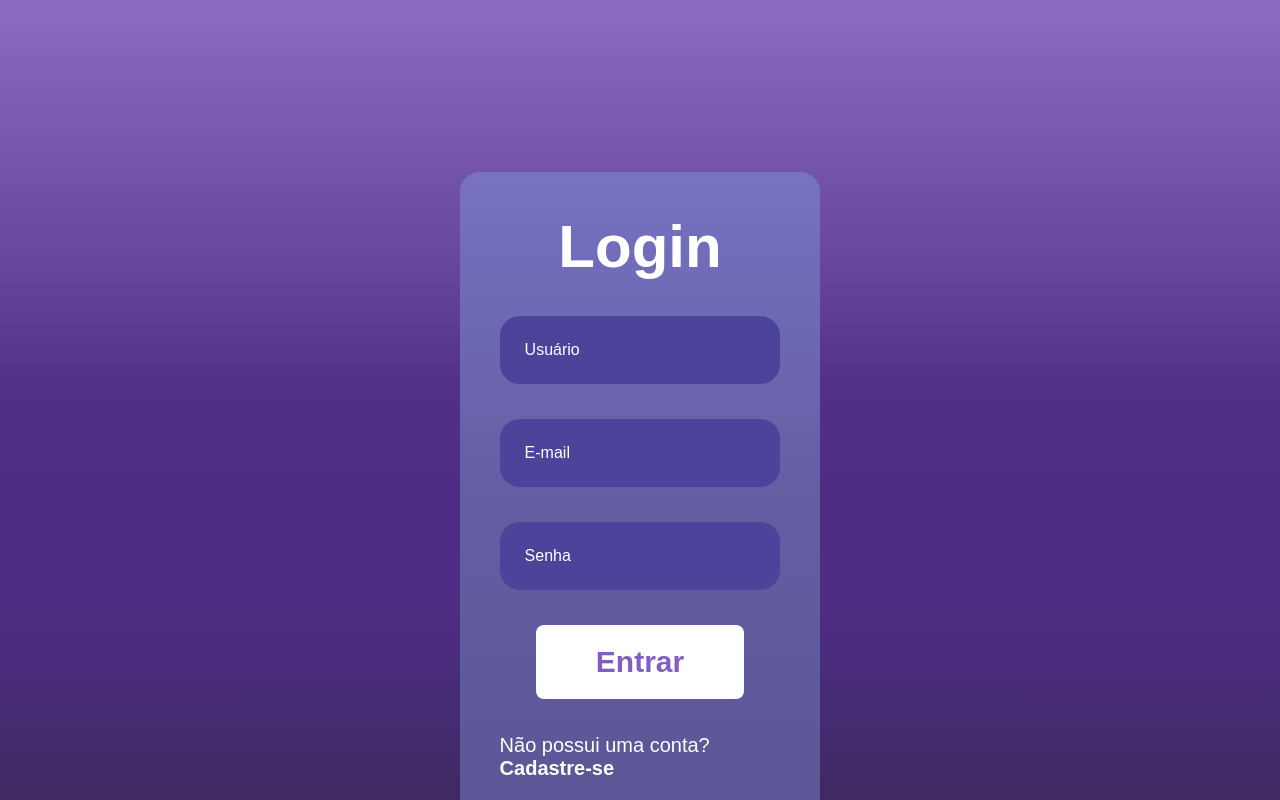
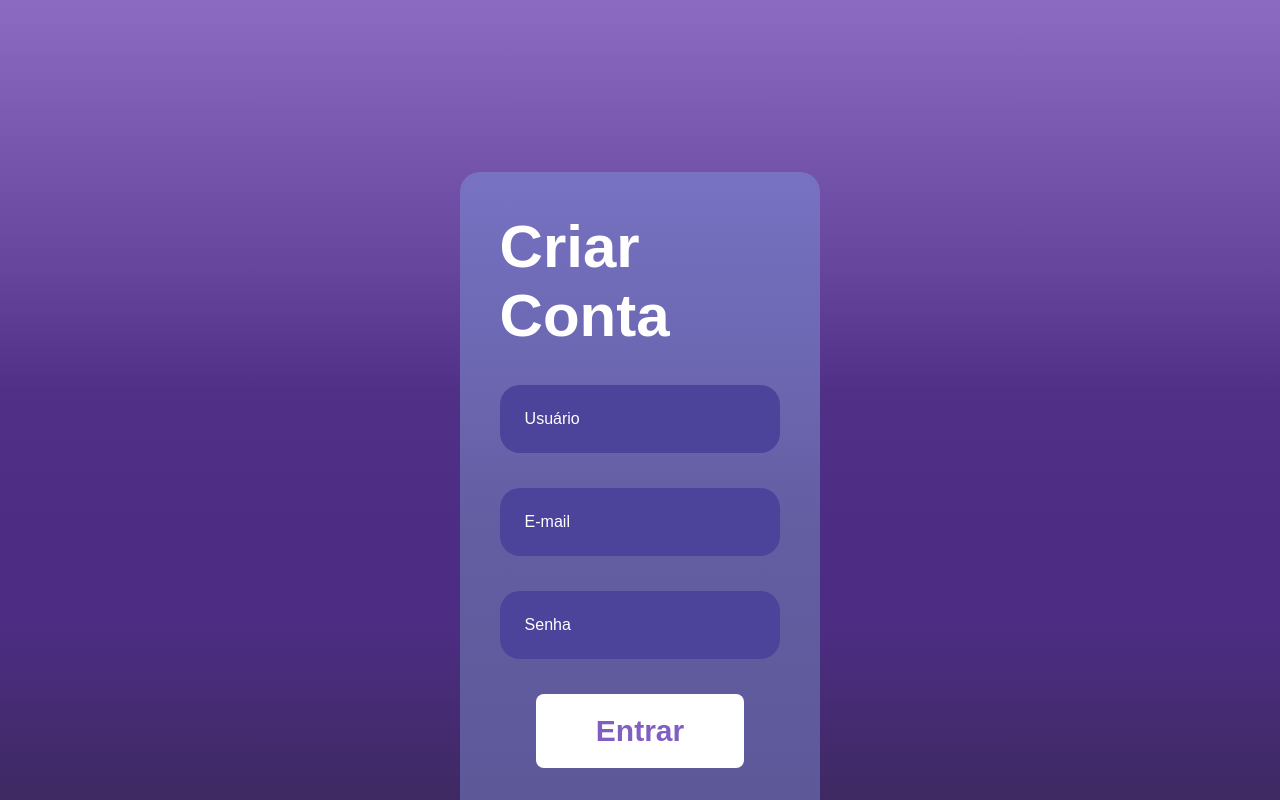
Before and after one commit to yaaasminnscotti/Thekick.com-, a React (Vite) app: page /login in a window 1280 px wide. Shown: the top 800 px of the page. Built offline with nearby package versions, Linux system fonts and the light colour scheme; a web font is replaced by a local one.

Commit message:
Revert "Merge branch 'main' of https://github.com/yaaasminnscotti/Thekick.com-"
This reverts commit cfe8f369fb852201a7d48b73995e2564db32a871, reversing
changes made to 7d74b762db73d0b350900faef6053e6c05faf5c5.

```diff
--- a/src/pages/Login/index.jsx
+++ b/src/pages/Login/index.jsx
@@ -29,7 +29,7 @@ function Login() {
   return (
     <div className='container'>
       <form onSubmit={handleSubmit}>
-        <h5>Login</h5>
+        <h1>Criar Conta</h1>
         <input
           name='nome'
           type="text"
--- a/src/pages/Login/login.css
+++ b/src/pages/Login/login.css
@@ -9,7 +9,7 @@ html {
      font-family: Arial, sans-serif;
 }
 
-h5 {
+h1 {
     color: #fff;
     font-size: 60px;
     font-weight: bold;
```
